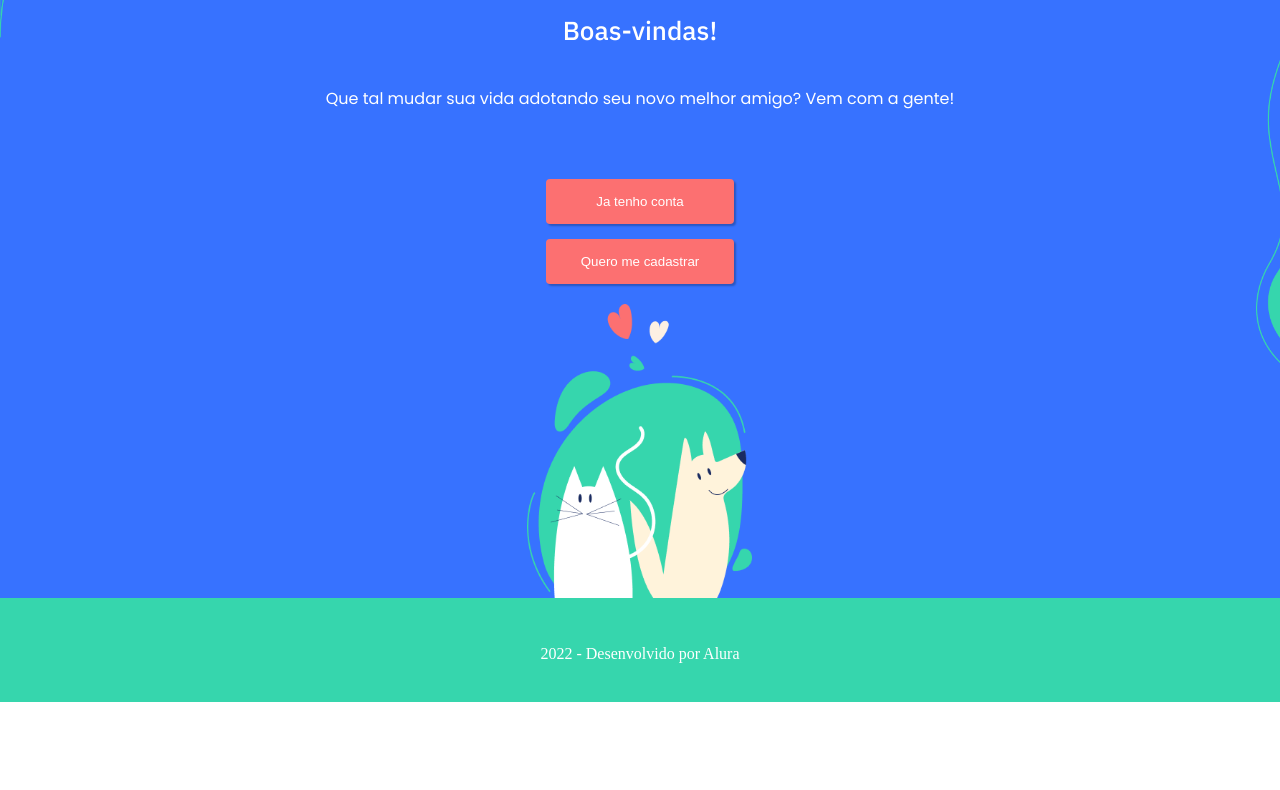
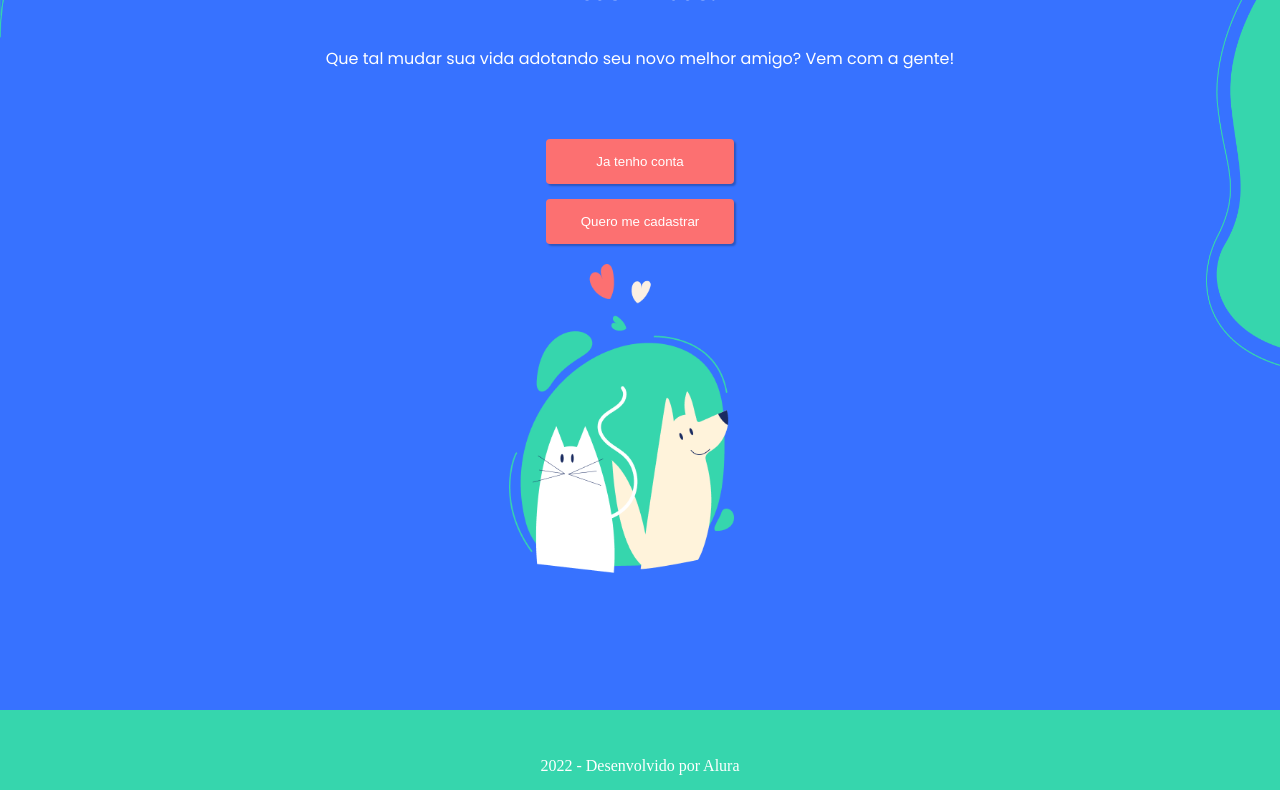
Before and after one commit to edumaximo2007/Adora-pet, a plain HTML site: page index.html in a window 1280 px wide. Shown: the part 257-1047 px from the top of the page. Before the commit the page ends 959 px from the top, so only its background shows below. Drawn offline with Linux system fonts and the light colour scheme.

Commit message:
correcoes na pagina inicial

```diff
--- a/assets/css/header/nav/nav-lista.css
+++ b/assets/css/header/nav/nav-lista.css
@@ -2,5 +2,5 @@
     display: flex;
     gap: 40px;
     align-items: center;
-
+    margin-left: 30px;
 }
--- a/assets/css/home/home-sessao/home-sessao--imagem---ilustracao.css
+++ b/assets/css/home/home-sessao/home-sessao--imagem---ilustracao.css
@@ -1,6 +1,6 @@
 .home-sessao__imagem-ilustracao{
     margin-top: 20px;
     width: 247.34px;
-    right: 12px;
+    right: 30px;
     position: relative;
 }
--- a/assets/css/home/home-sessao/home-sessao.css
+++ b/assets/css/home/home-sessao/home-sessao.css
@@ -1,4 +1,12 @@
 .home-sessao{
+    background: url(../../../img/Forma\ 2.png) no-repeat right;
+    background-size: contain;
+    background-size: 74.03px 415px;
+    color: var(--branco);
+    background-position-y: 20%;
+    position: relative;
+    top: -140px;
+    text-align: center;
     display: flex;
     flex-direction: column;
     justify-content: center;
--- a/assets/css/home/home.css
+++ b/assets/css/home/home.css
@@ -1,11 +1,3 @@
 .home{
-    background: url(../../img/Forma\ 2.png) no-repeat right;
-    background-size: contain;
-    background-size: 84.03px 415px;
-    background-position-y: 28%;
-    background-position-x: 105%;
-    position: relative;
-    top: -100px;
-    color: var(--branco);
-    height: 560px;
+    height: 84vh;
 }
```
Also changed, not shown: assets/css/header/header-imagem.css (+3 -9 lines).
